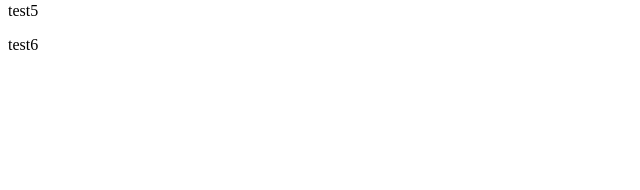
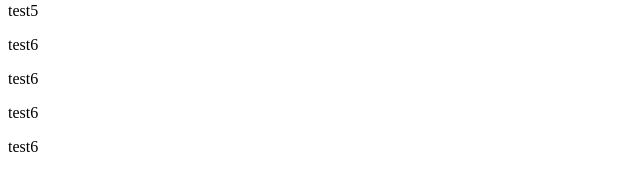
Before and after one commit to y-kei-yu/digital-business-card, a React (Vite) app: page / in a window 1280 px wide. Shown: the part 248-438 px from the top of the page, without its empty margins (0-640 px from the left). Built offline with nearby package versions, Linux system fonts and the light colour scheme.

Commit message:
テスト

```diff
--- a/src/App.tsx
+++ b/src/App.tsx
@@ -9,6 +9,9 @@ function App() {
       <p>test4</p>
       <p>test5</p>
       <p>test6</p>
+      <p>test6</p>
+      <p>test6</p>
+      <p>test6</p>
     </>
   );
 }
```
